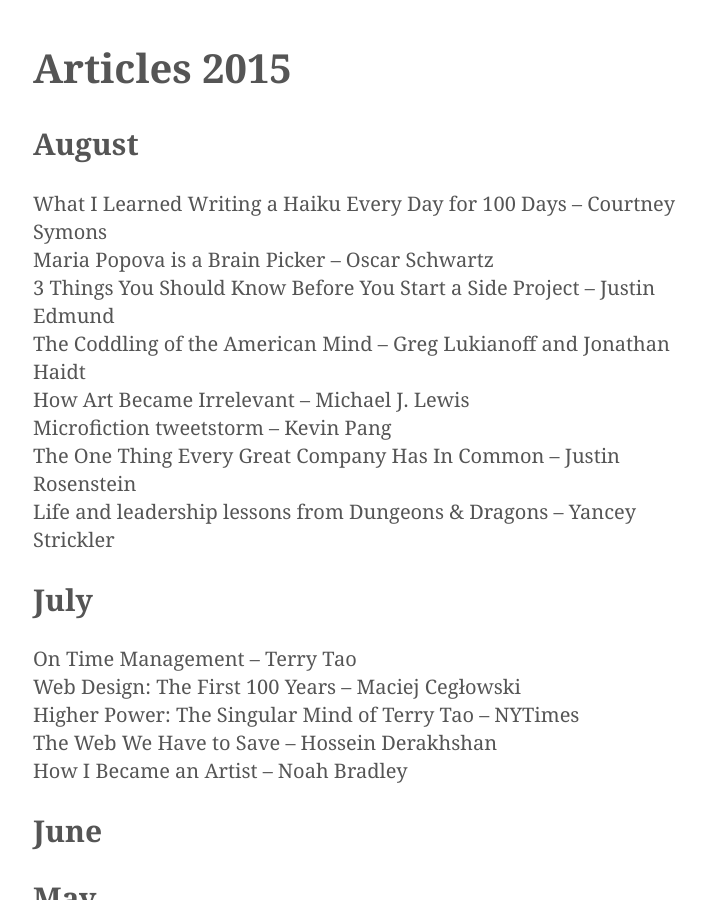
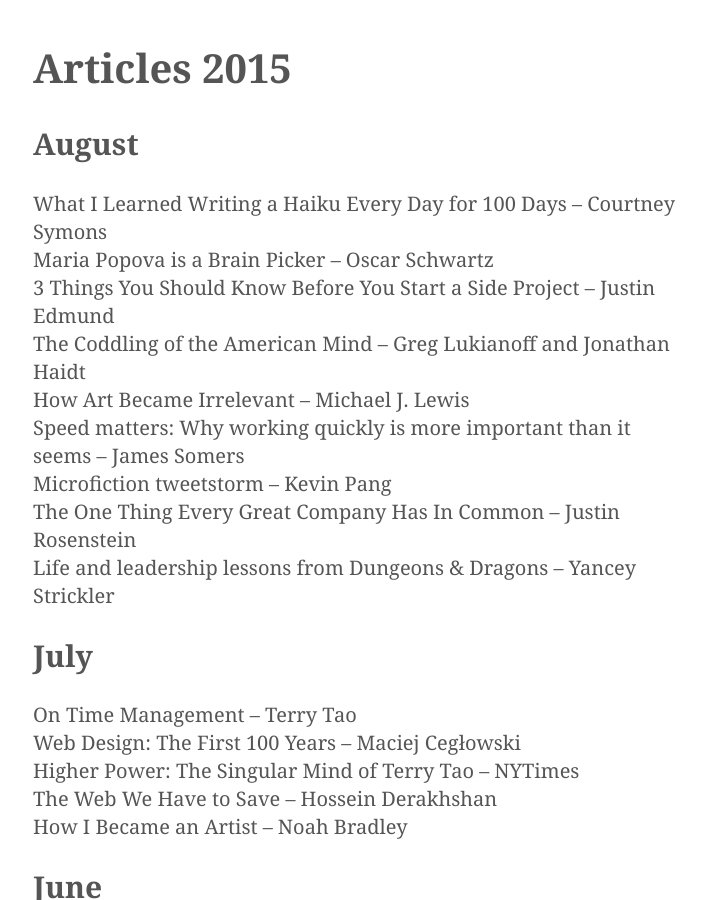
Before and after one commit to kmcgillivray/librarie, a Jekyll site: the page built from articles/2015.md, in a window 1280 px wide and 900 px high. Shown: the whole window, without its empty margins (282-988 px from the left). Built offline with Jekyll 4.4.1, drawn with Linux system fonts in a browser that asks for light colours.

Commit message:
Add article

```diff
--- a/articles/2015.md
+++ b/articles/2015.md
@@ -10,6 +10,7 @@
 * 3 Things You Should Know Before You Start a Side Project – Justin Edmund
 * The Coddling of the American Mind – Greg Lukianoff and Jonathan Haidt
 * How Art Became Irrelevant – Michael J. Lewis
+* Speed matters: Why working quickly is more important than it seems – James Somers
 * Microfiction tweetstorm – Kevin Pang
 * The One Thing Every Great Company Has In Common – Justin Rosenstein
 * Life and leadership lessons from Dungeons & Dragons – Yancey Strickler
```
